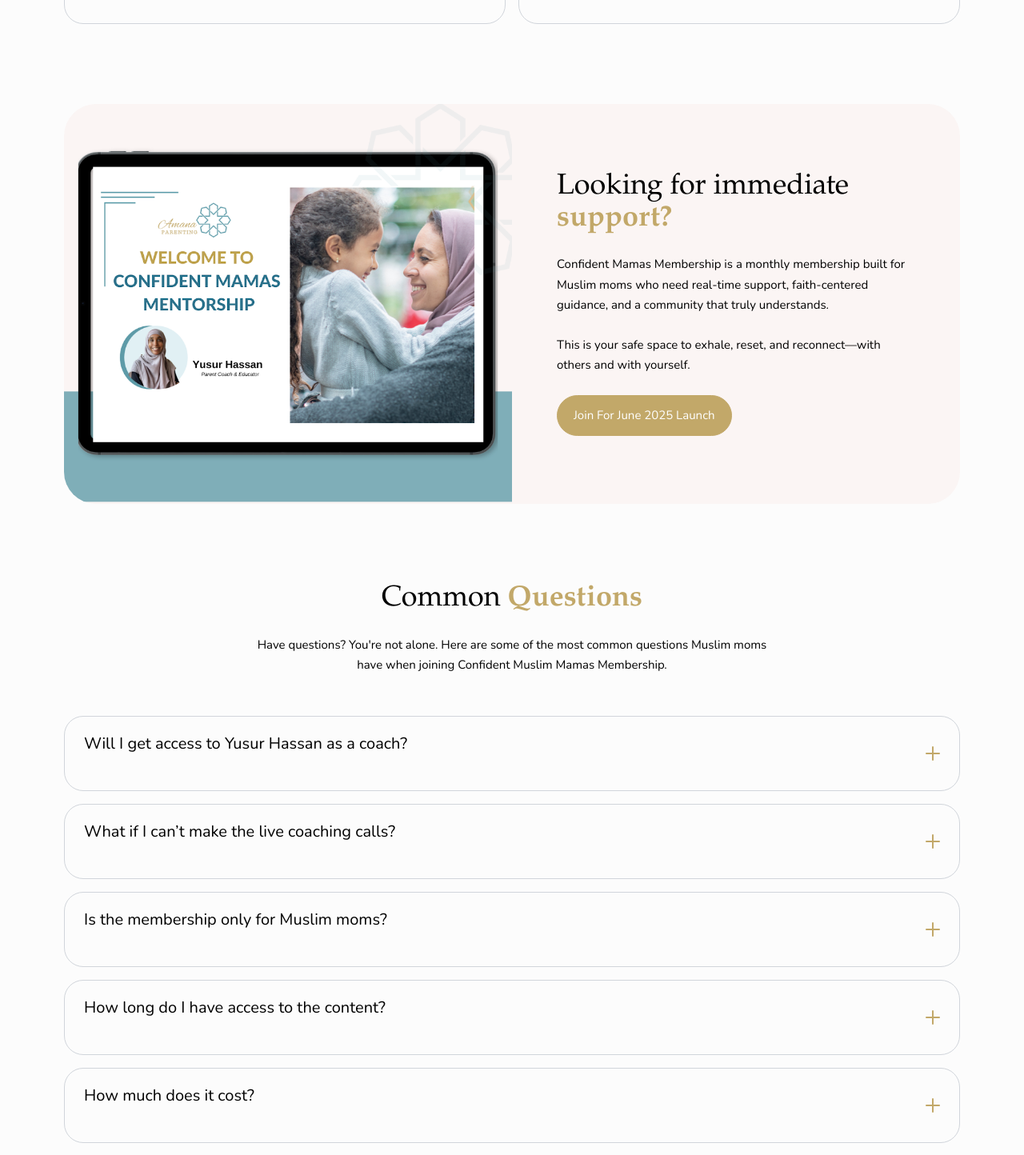
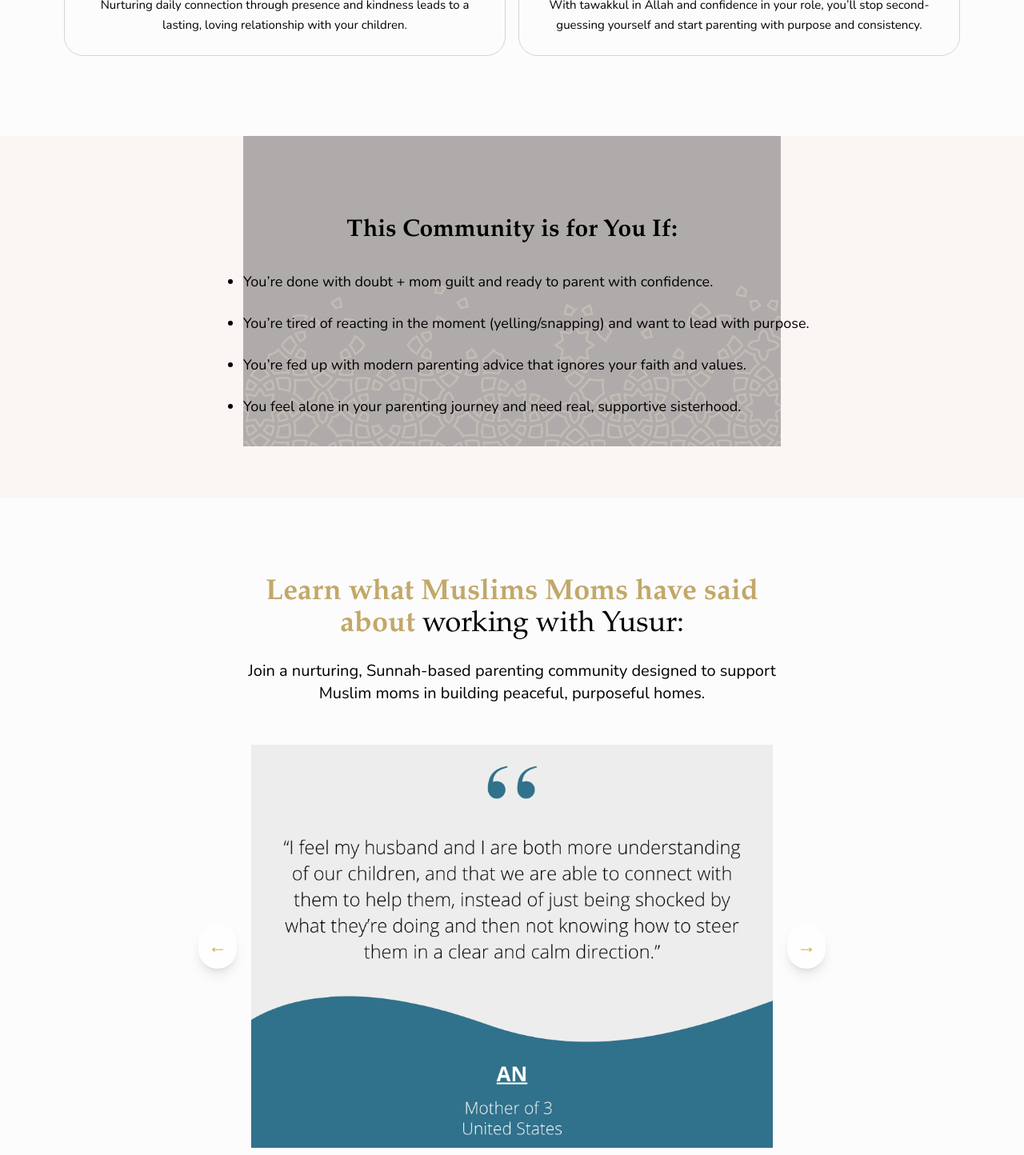
Before and after one commit to rahmamahdi02/amana-parenting, a React (Vite) app: page /membership in a window 1280 px wide. Shown: the part 3320-4764 px from the top of the page at 80% size. Built offline with nearby package versions, Linux system fonts and the light colour scheme.

Commit message:
feat: testimonials

```diff
--- a/src/App.jsx
+++ b/src/App.jsx
@@ -14,7 +14,6 @@ import Cta from "./components/Cta";
 import Connect from "./components/Connect";
 import Navbar from "./components/Navbar";
 import MarqueeImage from "./components/MarqueeImage";
-import Testimonials from "./components/Testimonials";
 
 
 function App() {
@@ -37,13 +36,11 @@ function App() {
         <Hero />
         <Counter/>
         <Benefits />
-        <MarqueeImage/>
         <About />
         <Treatmants />
         <Faq />
         <Cta/>
         <Contact />
-        <Testimonials />
         <MarqueeImage/>
         <Connect/>
         <Footer />
--- a/src/Membership.jsx
+++ b/src/Membership.jsx
@@ -5,9 +5,14 @@ import Treatmants from "./components/Treatmants";
 import BenefitMembership from "./components/BenefitMembership";
 import About from "./components/About";
 import FaqMembership from "./components/FaqMembership";
+import Testimonials from "./components/Testimonials";
 import Counter from "./components/Counter";
 import Cta from "./components/Cta";
 import Connect from "./components/Connect";
+import MarqueeImage from "./components/MarqueeImage";
+import Footer from "./components/Footer";
+import CtaMembership from "./components/CtaMembership";
+
 
 function Membership() {
 
@@ -19,9 +24,12 @@ function Membership() {
         <HeroMembership />
         <About />
         <BenefitMembership />
-        <Cta />
+        <CtaMembership />
+        <Testimonials />
         <FaqMembership />
+        <MarqueeImage/>
         <Connect />
+        <Footer />
       </main>
     </>
   );
--- a/src/components/BenefitMembership.jsx
+++ b/src/components/BenefitMembership.jsx
@@ -8,8 +8,8 @@ export default function BenefitMembership() {
     <section id="benefits" className="bg-offWhite1" >
       <div className="wrapper my-[75px] lg:my-[100px]">
         <SectionTitle>
-          <h2><span className="text-primaryColor font-bold">Here are the 4 Pillars,
-          </span> we build together:</h2>
+          <h2>Here are the 4 key Pillars,
+         we'll cover in <span className="text-primaryColor font-bold">Confident Muslim Mamas Mentorship:</span> </h2>
           <p className="text-xl mb-6">Join a nurturing, Sunnah-based parenting community designed to support Muslim moms in building peaceful, purposeful homes.
             </p>
           <p>At The Confident Mamas Mentorship, I help moms like you step into their God-given leadership role—trusting Allah, trusting themselves, and raising the next generation with strong hearts, sound minds, and sincere faith</p>
--- a/src/components/CTAMembership.jsx
+++ b/src/components/CTAMembership.jsx
@@ -0,0 +1,41 @@
+import backgroundImage from "../assets/membership-background.jpeg";
+
+export default function CtaMembership() {
+  return (
+    <section
+      id="cta-membership"
+      className="bg-primaryColor-light relative overflow-hidden"
+    >
+      {/* Background Image */}
+      <img
+        src={backgroundImage}
+        alt="Membership Background"
+        className="absolute top-0 left-1/2 transform -translate-x-1/2 w-full max-w-2xl opacity-30 z-0"
+        style={{ objectFit: "contain", pointerEvents: "none" }}
+      />
+
+      <div className="wrapper py-[75px] lg:py-[100px] relative z-10">
+        <div className="max-w-3xl mx-auto text-center">
+          <h2 className="text-3xl font-bold mb-8 text-primaryColor-dark">
+            This Community is for You If:
+          </h2>
+
+          <ul className="text-lg space-y-6 text-left list-disc pl-6 md:pl-12 text-black">
+            <li>
+              You’re done with doubt + mom guilt and ready to parent with confidence.
+            </li>
+            <li>
+              You’re tired of reacting in the moment (yelling/snapping) and want to lead with purpose.
+            </li>
+            <li>
+              You’re fed up with modern parenting advice that ignores your faith and values.
+            </li>
+            <li>
+              You feel alone in your parenting journey and need real, supportive sisterhood.
+            </li>
+          </ul>
+        </div>
+      </div>
+    </section>
+  );
+}
--- a/src/components/Connect.jsx
+++ b/src/components/Connect.jsx
@@ -5,7 +5,7 @@ export default function Connect() {
     <section className="bg-primaryColor-light py-[50px] lg:py-[75px]">
         <div className="wrapper">
             <div className="flex flex-wrap items-center justify-between gap-6">
-                <h2><span className="text-primaryColor font-bold">Stay</span> connected </h2>
+                <h2><span className="text-primaryColor font-bold">Stay</span> connected. </h2>
                 <div className="flex flex-wrap  gap-4">
                 {socialNetworks.map((item,index) => (
                     <div key={index}>
--- a/src/components/Testimonials.jsx
+++ b/src/components/Testimonials.jsx
@@ -1,15 +1,14 @@
 import { useState, useEffect } from "react";
-// Image carousel imports
 import img1 from "../assets/aa-testimonial.png";
 import img2 from "../assets/an-testimonial.png";
 import img3 from "../assets/umenda-testimonial.png";
 import img4 from "../assets/jameela-testimonial.png";
+import SectionTitle from "./SectionTitle";
 
 export default function Testimonials() {
   const images = [img1, img2, img3, img4];
   const [current, setCurrent] = useState(0);
 
-  // Auto-slide every 5 seconds
   useEffect(() => {
     const timer = setInterval(() => {
       setCurrent((prev) => (prev + 1) % images.length);
@@ -17,12 +16,30 @@ export default function Testimonials() {
     return () => clearInterval(timer);
   }, [images.length]);
 
+  const handlePrev = () => {
+    setCurrent((prev) => (prev - 1 + images.length) % images.length);
+  };
+
+  const handleNext = () => {
+    setCurrent((prev) => (prev + 1) % images.length);
+  };
+
   return (
     <section id="Testimonials">
-    <section className="space-y-10">
-      {/* Image Carousel */}
-      <div className="flex justify-center">
-        <div className="relative w-full max-w-2xl aspect-[4/3] overflow-hidden rounded-xl">
+      <div className="wrapper my-[75px] lg:my-[100px]">
+        <SectionTitle>
+          <h2>  <span className="text-primaryColor font-bold">Learn what Muslims Moms have said about{" "}</span>
+             working with Yusur:
+          </h2>
+          <p className="text-xl mb-6">
+            Join a nurturing, Sunnah-based parenting community designed to
+            support Muslim moms in building peaceful, purposeful homes.
+          </p>
+        </SectionTitle>
+
+        <div className="space-y-10">
+          <div className="flex justify-center relative">
+            <div className="relative w-full max-w-2xl aspect-[4/3] overflow-visible rounded-xl">
               {images.map((img, index) => (
                 <img
                   key={index}
@@ -33,6 +50,22 @@ export default function Testimonials() {
                   }`}
                 />
               ))}
+
+              {/* Unicode Arrows */}
+              <button
+                onClick={handlePrev}
+                className="absolute -left-14 top-1/2 -translate-y-1/2 text-[#D4AF37] bg-white/70 hover:bg-white rounded-full p-3 text-2xl font-bold shadow-lg"
+                aria-label="Previous"
+              >
+                ←
+              </button>
+              <button
+                onClick={handleNext}
+                className="absolute -right-14 top-1/2 -translate-y-1/2 text-[#D4AF37] bg-white/70 hover:bg-white rounded-full p-3 text-2xl font-bold shadow-lg"
+                aria-label="Next"
+              >
+                →
+              </button>
             </div>
           </div>
 
@@ -49,7 +82,8 @@ export default function Testimonials() {
               ></button>
             ))}
           </div>
-    </section>
+        </div>
+      </div>
     </section>
   );
 }
```
Also changed, not shown: src/assets/membership-background.jpeg (added). Lines whose indentation alone changed are shown as unchanged.
